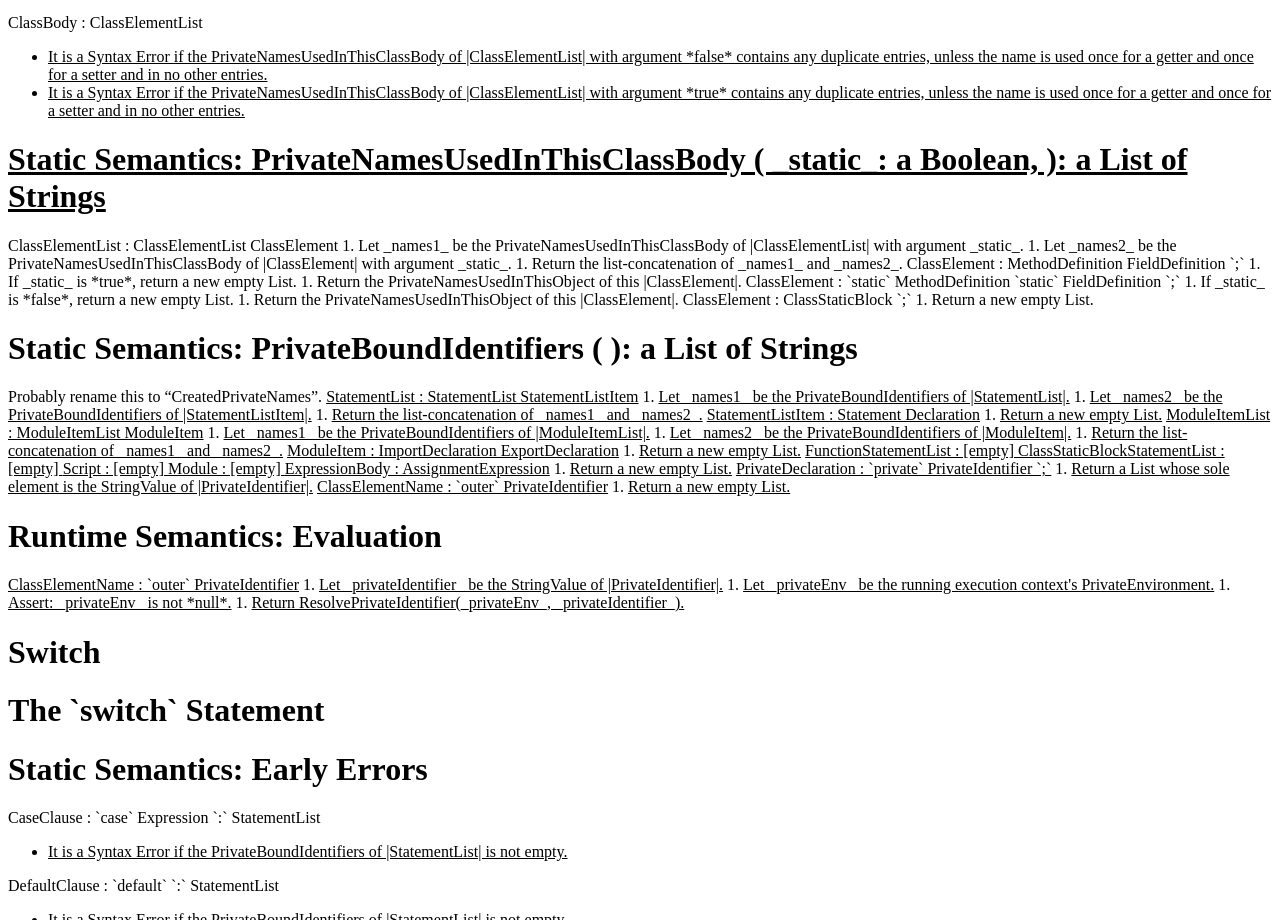
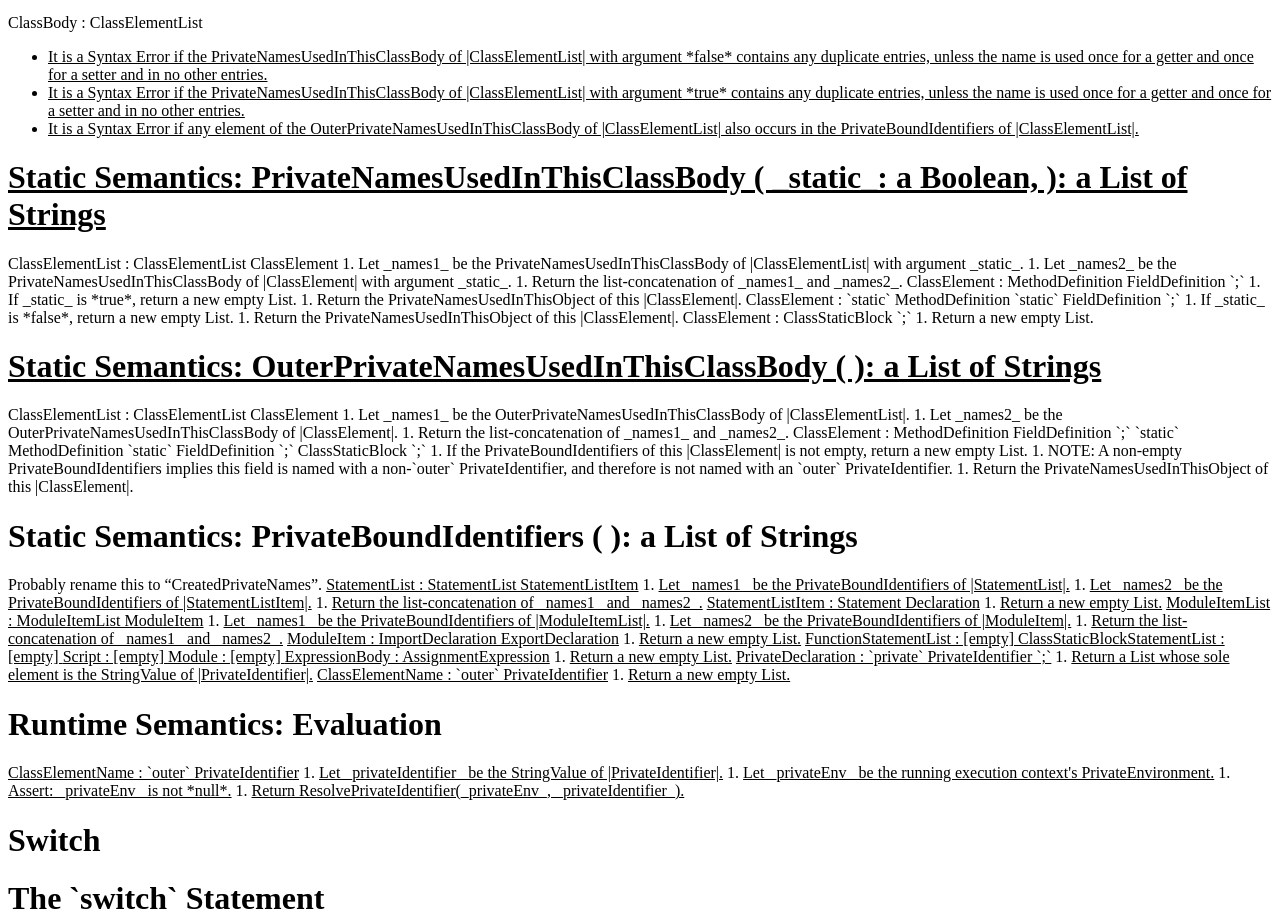
Before and after one commit to tc39/proposal-private-declarations, a website: page spec.html in a window 1280 px wide. Shown: the part 2200-3120 px from the top of the page. Drawn offline with Linux system fonts and the light colour scheme.

Commit message:
forbid `#x; outer #x;` (#19)
* forbid `#x; outer #x;`

* expand note

```diff
--- a/spec.html
+++ b/spec.html
@@ -274,6 +274,7 @@ contributors: Justin Ridgewell, Kevin Gibbons
         <ul>
           <li><ins>It is a Syntax Error if the PrivateNamesUsedInThisClassBody of |ClassElementList| with argument *false* contains any duplicate entries, unless the name is used once for a getter and once for a setter and in no other entries.</ins></li>
           <li><ins>It is a Syntax Error if the PrivateNamesUsedInThisClassBody of |ClassElementList| with argument *true* contains any duplicate entries, unless the name is used once for a getter and once for a setter and in no other entries.</ins></li>
+          <li><ins>It is a Syntax Error if any element of the OuterPrivateNamesUsedInThisClassBody of |ClassElementList| also occurs in the PrivateBoundIdentifiers of |ClassElementList|.</ins></li>
         </ul>
       </emu-clause>
 
@@ -315,6 +316,31 @@ contributors: Justin Ridgewell, Kevin Gibbons
         </emu-grammar>
         <emu-alg>
           1. Return a new empty List.
+        </emu-alg>
+      </emu-clause>
+
+      <emu-clause id="sec-static-semantics-outerprivatenamesusedinthisclassbody" type="sdo">
+        <h1><ins>Static Semantics: OuterPrivateNamesUsedInThisClassBody ( ): a List of Strings</ins></h1>
+        <dl class="header"></dl>
+        <emu-grammar>ClassElementList : ClassElementList ClassElement</emu-grammar>
+        <emu-alg>
+          1. Let _names1_ be the OuterPrivateNamesUsedInThisClassBody of |ClassElementList|.
+          1. Let _names2_ be the OuterPrivateNamesUsedInThisClassBody of |ClassElement|.
+          1. Return the list-concatenation of _names1_ and _names2_.
+        </emu-alg>
+        <emu-grammar>
+          ClassElement :
+            MethodDefinition
+            FieldDefinition `;`
+            `static` MethodDefinition
+            `static` FieldDefinition `;`
+            ClassStaticBlock
+            `;`
+        </emu-grammar>
+        <emu-alg>
+          1. If the PrivateBoundIdentifiers of this |ClassElement| is not empty, return a new empty List.
+          1. NOTE: A non-empty PrivateBoundIdentifiers implies this field is named with a non-`outer` PrivateIdentifier, and therefore is not named with an `outer` PrivateIdentifier.
+          1. Return the PrivateNamesUsedInThisObject of this |ClassElement|.
         </emu-alg>
       </emu-clause>
 
```
